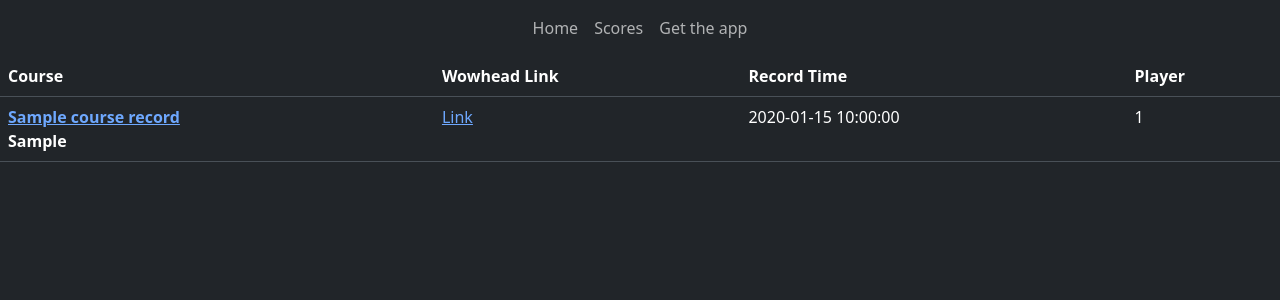
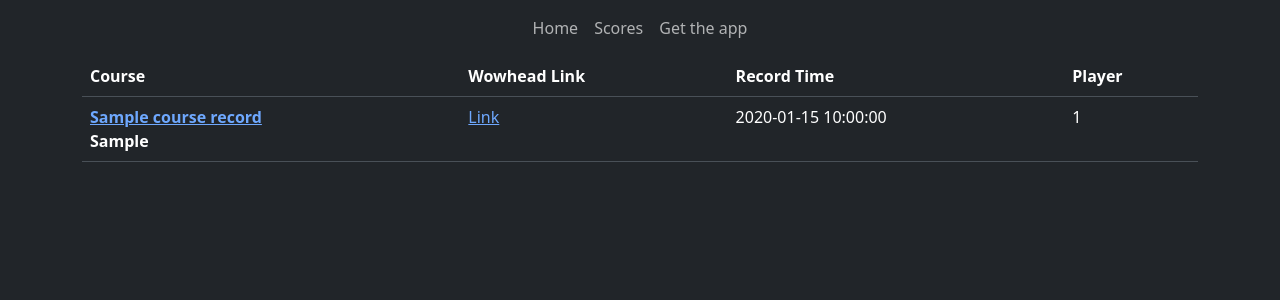
Before and after one commit to zack-hill/skyriding-race-leaderboards, a Flask app: template webapp/templates/index.html in a window 1280 px wide. Shown: the top 300 px of the page. Run offline with Flask 3, Linux system fonts and the light colour scheme; the template is opened without the code that fills it: most values are stand-ins (such as "Sample title", 1, 10 or a date in 2020); some libraries are stand-ins or nearby versions.

Commit message:
Unify layout for all tables

```diff
--- a/webapp/templates/index.html
+++ b/webapp/templates/index.html
@@ -1,5 +1,7 @@
 {% extends "layout.html" %} {% block content %}
-<div class="table-responsive" style="max-width: 600">
+<div class="row justify-content-center">
+  <div class="col-sm">
+    <div class="table-responsive">
       <table class="table">
         <th scope="col">Course</th>
         <th scope="col">Wowhead Link</th>
@@ -26,4 +28,6 @@
         {%endfor%}
       </table>
     </div>
+  </div>
+</div>
 {% endblock %}
--- a/webapp/templates/layout.html
+++ b/webapp/templates/layout.html
@@ -22,6 +22,7 @@
     {% endblock %}
   </head>
   <body>
+    <div class="container">
       {%block navigation %}
       <div class="row justify-content-center">
         <div class="col-auto">
@@ -46,5 +47,6 @@
       </div>
       {% endblock %} {% block content %}{% endblock %} {% block scripts %} {{
       bootstrap.load_js() }} {% endblock %}
+    </div>
   </body>
 </html>
--- a/webapp/templates/leaderboard.html
+++ b/webapp/templates/leaderboard.html
@@ -1,6 +1,6 @@
 {% extends "layout.html" %} {% block content %}
 <div class="row justify-content-center">
-  <div class="col-auto">
+  <div class="col-">
     <h1>{{course_info.race_name}} - {{course_info.course_type}}</h1>
     <p>
       <a href="https://www.wowhead.com/quest={{course_info.quest_id}}">
--- a/webapp/templates/player-scores.html
+++ b/webapp/templates/player-scores.html
@@ -1,6 +1,6 @@
 {% extends "layout.html" %} {% block content %}
 <div class="row justify-content-center">
-  <div class="col-3">
+  <div class="col-">
     <h1>Overall scores</h1>
     <div>
       <table class="table">
```
Lines whose indentation alone changed are shown as unchanged.
